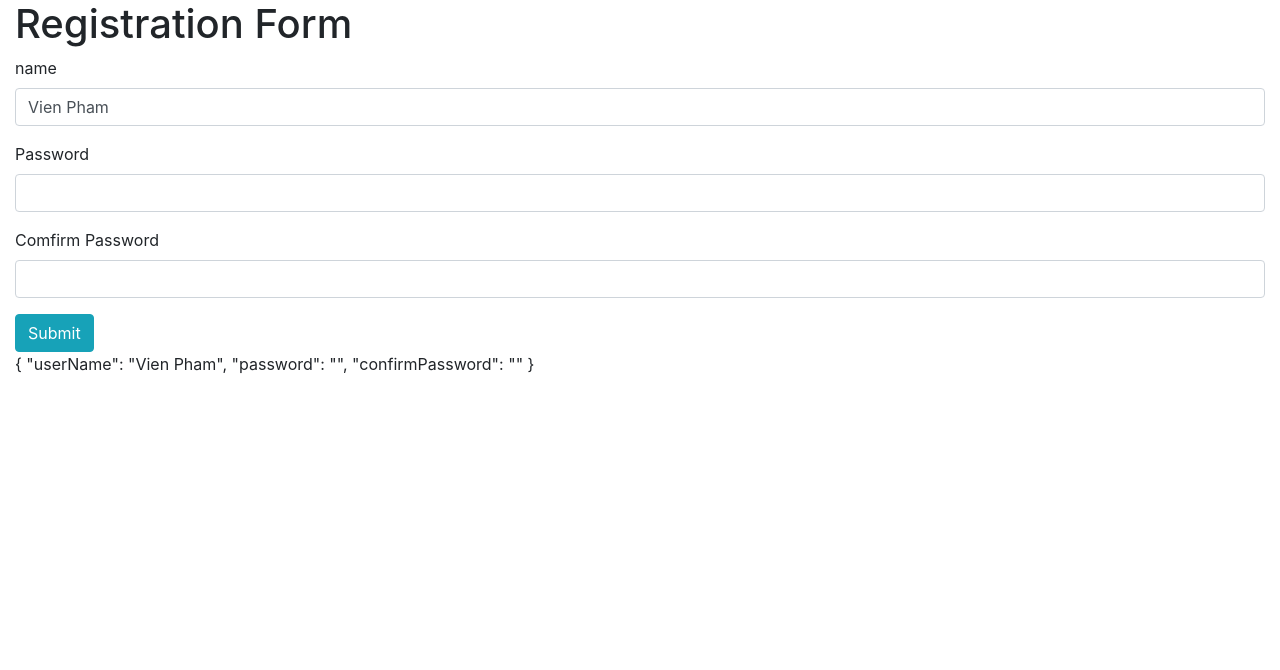
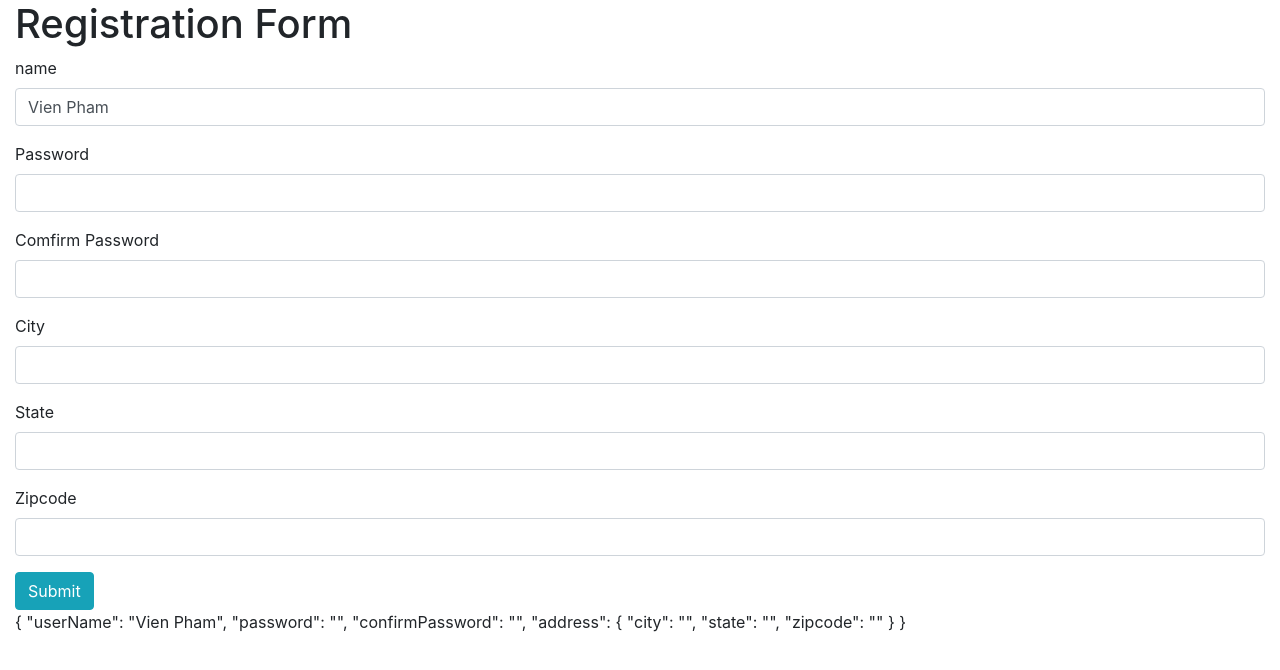
Before and after one commit to vienpham2019/learn_angular, an Angular app in the folder reactive-form/: page / in a window 1280 px wide. Shown: the top 670 px of the page. Built offline with nearby package versions, Linux system fonts and the light colour scheme.

Commit message:
add nesting address to form

```diff
--- a/reactive-form/src/app/app.component.html
+++ b/reactive-form/src/app/app.component.html
@@ -17,6 +17,24 @@
       <input type="password" formControlName = "confirmPassword" class="form-control">
     </div>
 
+    <div formGroupName = "address">
+      <div class="form-group">
+        <label>City</label>
+        <input type="text" formControlName="city" class="form-control">
+      </div>
+
+      <div class="form-group">
+        <label>State</label>
+        <input type="text" formControlName="state" class="form-control">
+      </div>
+
+      <div class="form-group">
+        <label>Zipcode</label>
+        <input type="text" formControlName="zipcode" class="form-control">
+      </div>
+
+    </div>
+
     <button class="btn btn-info" type="submit">Submit</button>
   </form>
   {{registrationForm.value | json}}
--- a/reactive-form/src/app/app.component.ts
+++ b/reactive-form/src/app/app.component.ts
@@ -10,7 +10,12 @@
   registrationForm = new FormGroup({
     userName: new FormControl('Vien Pham'),
     password: new FormControl(''),
-    confirmPassword: new FormControl('')
+    confirmPassword: new FormControl(''),
+    address: new FormGroup({
+      city: new FormControl(''),
+      state: new FormControl(''),
+      zipcode: new FormControl('')
+    })
   })
 
 }
```
